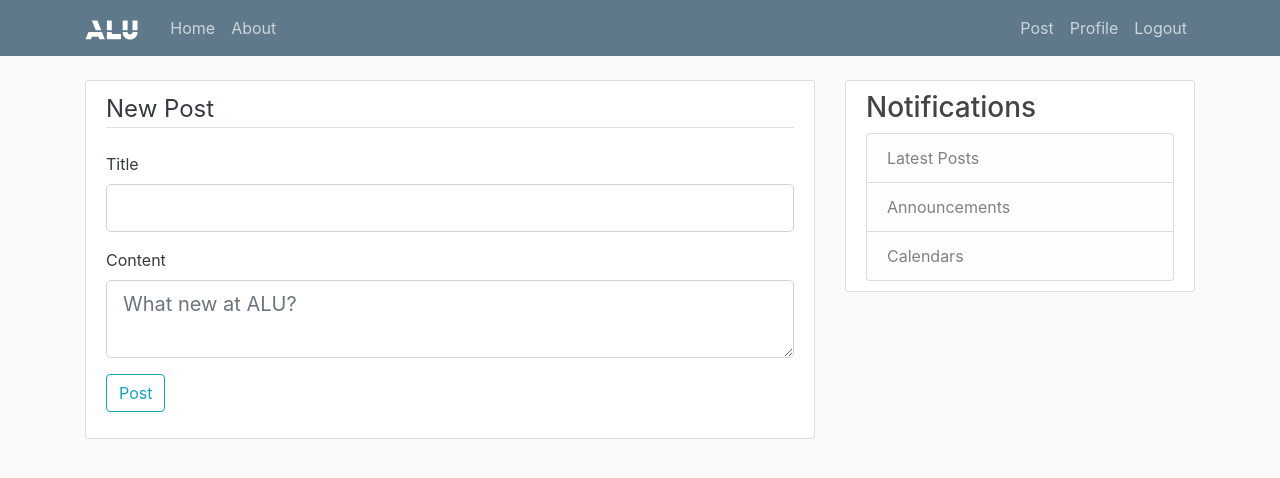
After one commit to ahmedmeshref/ALU_Blog, a Flask app: page /post/new in a window 1280 px wide. The commit adds this page. Shown: the top 478 px of the page. Run offline with Flask 2, Linux system fonts and the light colour scheme; the visitor is signed in with stand-in values (Sample User, id 1); some libraries are stand-ins or nearby versions.

```diff
--- a/blog/forms.py
+++ b/blog/forms.py
@@ -1,5 +1,6 @@
 from flask_wtf import FlaskForm
-from wtforms import StringField, PasswordField, SubmitField, BooleanField
+from wtforms import StringField, PasswordField, SubmitField, BooleanField, TextAreaField
+from flask_wtf.file import FileField, FileAllowed
 from wtforms.validators import DataRequired, Length, Email, EqualTo, ValidationError
 from blog.model import User
 from flask_login import current_user
@@ -23,7 +24,7 @@ class RegistrationForm(FlaskForm):
     def validate_username(self, username):
         username_exist = User.query.filter_by(username=username.data).first()
         if username_exist:
-            raise ValidationError('username already taken!')
+            raise ValidationError('username is already taken!')
 
 
 class LoginForm(FlaskForm):
@@ -35,9 +36,10 @@ class LoginForm(FlaskForm):
 
 class UpdateProfileForm(FlaskForm):
     """
-    allow the current users to update their user name
+    form for updating the username and picture fields
     """
     new_username = StringField('New Username', validators=[DataRequired(), Length(min=2, max=20)])
+    new_picture = FileField("Update Profile Picture", validators=[FileAllowed(['jpg', 'jpeg ', 'png'])])
     submit = SubmitField('Save Changes')
 
     def validate_new_username(self, new_username):
@@ -46,4 +48,14 @@ class UpdateProfileForm(FlaskForm):
             # check that the new username is unique
             username_exist = User.query.filter_by(username=new_username.data).first()
             if username_exist:
-                raise ValidationError('Username exists! Please choose another one')
+                raise ValidationError('username is already taken!')
+
+
+class AddPostForm(FlaskForm):
+    """
+    form for adding new posts
+    """
+    title = StringField("Title", validators=[DataRequired(), Length(min=2, max=30)])
+    content = TextAreaField("Content", validators=[DataRequired(), Length(min=10, max=500)],
+                            render_kw={"placeholder": "What new at ALU?"})
+    submit = SubmitField("Post")
--- a/blog/model.py
+++ b/blog/model.py
@@ -13,7 +13,7 @@ class User(db.Model, UserMixin):
     __tablename__ = "user"
     id = db.Column(db.Integer, primary_key=True)
     username = db.Column(db.String(20), unique=True, nullable=False)
-    profile_image = db.Column(db.String(20), nullable=False, default='defult.jpg')
+    profile_image = db.Column(db.String(20), nullable=False, default='profile.png')
     email = db.Column(db.String(50), unique=True, nullable=False)
     # we hash the user password to a 60 string long
     password = db.Column(db.String(60), nullable=False)
--- a/blog/routes.py
+++ b/blog/routes.py
@@ -1,22 +1,21 @@
-from flask import render_template, url_for, request, flash, redirect
+import os
+import re
+from PIL import Image
+from flask import render_template, url_for, request, flash, redirect, Markup
 from blog import app, db, bcrypt
-from blog.forms import RegistrationForm, LoginForm, UpdateProfileForm
+from blog.forms import RegistrationForm, LoginForm, UpdateProfileForm, AddPostForm
 from blog.model import User, Post
 from flask_login import login_user, current_user, logout_user, login_required
-
-posts = [
-    {
-        "author": "Ahmed Meshref",
-        "date_posted": "12/05/2019",
-        "title": "Facilitators are bad",
-        "content": "I need my tuition back!!"
-    }
-]
+import secrets
+from datetime import datetime
+from sqlalchemy import desc
 
 
 @app.route("/")
 def home():
-    return render_template("home.html", posts=posts)
+    posts = Post.query.order_by(desc(Post.date)).all()
+    return render_template("home.html", posts=posts, now=datetime.now().strftime("%Y-%m-%d %H:%M:%S"),
+                           datetime=datetime)
 
 
 @app.route("/about")
@@ -58,7 +57,7 @@ def login():
                     return redirect(next_page)
                 return redirect(url_for("home"))
             else:
-                flash("incorrect Email or password", "danger")
+                flash("incorrect email or password!", "danger")
     return render_template("login.html", title='Login', form=form)
 
 
@@ -73,17 +72,72 @@ def logout():
 def profile():
     if request.method == "POST":
         return redirect(url_for('change_profile'))
-    profile_image = url_for('static', filename='profile.png')
-    return render_template("profile.html", title="Account",
-                           profile_image=profile_image, change_profile=True)
+    image_f = url_for('static', filename='profile_pics/' + current_user.profile_image)
+    return render_template("profile.html", title=f"profile - {current_user.username}",
+                           profile_image=image_f, change_profile=True, hide_side_bar=True,
+                           now=datetime.now().strftime("%Y-%m-%d %H:%M:%S"),
+                           datetime=datetime,
+                           posts=Post.query.filter_by(user_id=current_user.id).all())
+
+
+def save_picture(new_picture):
+    # create a random string to be the name of the file
+    random_token = secrets.token_hex(8)
+    # extract the given picture's extension
+    pic_ext = re.findall(r"\.[a-zA-Z]+", new_picture.filename)[-1]
+    new_picture_fn = random_token + pic_ext
+    # get the path to store the new picture in (application path + static folder)
+    new_picture_path = os.path.join(app.root_path, 'static/profile_pics', new_picture_fn)
+    # resize the image
+    picture_f = Image.open(new_picture)
+    picture_f.thumbnail((250, 250))
+    # save the picture
+    picture_f.save(new_picture_path)
+    return new_picture_fn
+
+
+def delete_current_picture():
+    picture_file = current_user.profile_image
+    # join the path of the current user's profile picture
+    picture_path = os.path.join(app.root_path, 'static/profile_pics', picture_file)
+    # delete the picture
+    os.remove(picture_path)
 
 
 @app.route("/change_profile_info", methods=['POST', 'GET'])
+@login_required
 def change_profile():
+    form = UpdateProfileForm()
     if request.method == 'POST':
-        pass
-    else:
-        form = UpdateProfileForm()
-        profile_image = url_for('static', filename='profile.png')
-        return render_template("edit_profile.html", title="Account",
-                               profile_image=profile_image, form=form)
+        if form.validate_on_submit():
+            if form.new_picture.data:
+                # delete the current picture from the profile_pics file locally
+                delete_current_picture()
+                # add the given picture to the profile_pics file and get the path of the picture
+                new_picture_fn = save_picture(form.new_picture.data)
+                # change the name of the profile picture in the database in the database
+                current_user.profile_image = new_picture_fn
+                flash("Your profile picture has been updated successfully", "success")
+            if form.new_username.data != current_user.username:
+                current_user.username = form.new_username.data
+                flash("Your username has been updated successfully", "success")
+            db.session.commit()
+            return redirect(url_for('profile'))
+    # set the value of the new username to the current username
+    form.new_username.data = current_user.username
+    image_f = url_for('static', filename='profile_pics/' + current_user.profile_image)
+    return render_template("edit_profile.html", title="Edit Profile",
+                           profile_image=image_f, form=form, hide_side_bar=True)
+
+
+@app.route("/post/new", methods=["GET", "POST"])
+@login_required
+def new_post():
+    form = AddPostForm()
+    if request.method == 'POST':
+        if form.validate_on_submit():
+            post = Post(title=form.title.data, content=form.content.data, author=current_user)
+            db.session.add(post)
+            db.session.commit()
+            return redirect(url_for('home'))
+    return render_template("add_post.html", title="Add New Post", form=form)
--- a/blog/static/main.css
+++ b/blog/static/main.css
@@ -78,3 +78,18 @@ a.article-title:hover {
 .account-heading {
   font-size: 2.5rem;
 }
+
+
+/*login form*/
+
+.form-elegant .font-small {
+font-size: 0.8rem; }
+
+.form-elegant .z-depth-1a {
+-webkit-box-shadow: 0 2px 5px 0 rgba(55, 161, 255, 0.26), 0 4px 12px 0 rgba(121, 155, 254, 0.25);
+box-shadow: 0 2px 5px 0 rgba(55, 161, 255, 0.26), 0 4px 12px 0 rgba(121, 155, 254, 0.25); }
+
+.form-elegant .z-depth-1-half,
+.form-elegant .btn:hover {
+-webkit-box-shadow: 0 5px 11px 0 rgba(85, 182, 255, 0.28), 0 4px 15px 0 rgba(36, 133, 255, 0.15);
+box-shadow: 0 5px 11px 0 rgba(85, 182, 255, 0.28), 0 4px 15px 0 rgba(36, 133, 255, 0.15); }
--- /dev/null
+++ b/blog/templates/add_post.html
@@ -0,0 +1,43 @@
+{% extends 'base.html' %}
+
+
+{% block content %}
+<div class="content-section text-dark">
+    <form action="" method="POST">
+        {{ form.hidden_tag() }}
+        <fieldset class="form-group">
+            <legend class="border-bottom mb-4 text-lg">New Post</legend>
+            <div class="form-group">
+                {{ form.title.label(class='form-control-label') }}
+                {% if form.title.errors %}
+                    {{ form.title(class="form-control form-control-lg is-invalid")}}
+                    <div class="invalid-feedback">
+                        {% for error in form.title.errors %}
+                            <span>{{ error }} </span>
+                        {% endfor %}
+                    </div>
+                {% else %}
+                    {{ form.title(class="form-control form-control-lg") }}
+                {% endif %}
+            </div>
+
+            <div>
+                {{ form.content.label(class=("form-control-label")) }}
+                {% if form.content.errors %}
+                    {{ form.content(class="form-control form-control-lg is-invalid")}}
+                    <div class="invalid-feedback">
+                        {% for error in form.content.errors %}
+                            <span>{{ error }} </span>
+                        {% endfor %}
+                    </div>
+                {% else %}
+                    {{ form.content(class="form-control form-control-lg") }}
+                {% endif %}
+            </div>
+        </fieldset>
+        <div class="form-group">
+            {{ form.submit(class="btn btn-outline-info") }}
+        </div>
+    </form>
+</div>
+{% endblock %}
--- a/blog/templates/base.html
+++ b/blog/templates/base.html
@@ -7,7 +7,7 @@
           integrity="sha384-ggOyR0iXCbMQv3Xipma34MD+dH/1fQ784/j6cY/iJTQUOhcWr7x9JvoRxT2MZw1T" crossorigin="anonymous">
     <link rel="stylesheet" href="{{ url_for('static', filename= 'main.css') }}">
     {% if title %}
-        <title>Blog - {{title}}</title>
+        <title>{{ title }}</title>
     {% else %}
         <title> Blog Home</title>
     {% endif %}
@@ -16,7 +16,7 @@
     <header class="site-header">
       <nav class="navbar navbar-expand-md navbar-dark bg-steel fixed-top">
         <div class="container">
-          <a class="navbar-brand mr-4" href="{{ url_for('home') }}"><img src="static/logo.png" alt="ALU" height="20px"></a>
+          <a class="navbar-brand mr-4" href="{{ url_for('home') }}"><img src="{{ url_for('static', filename='logo.png')}}" alt="ALU" height="20px"></a>
           <button class="navbar-toggler" type="button" data-toggle="collapse" data-target="#navbarToggle" aria-controls="navbarToggle" aria-expanded="false" aria-label="Toggle navigation">
             <span class="navbar-toggler-icon"></span>
           </button>
@@ -28,6 +28,7 @@
             <!-- Navbar Right Side -->
             <div class="navbar-nav">
               {% if current_user.is_authenticated %}
+                <a class="nav-item nav-link" href="{{ url_for('new_post') }}">Post</a>
                 <a class="nav-item nav-link" href="{{ url_for('profile') }}">Profile</a>
                 <a class="nav-item nav-link" href="{{ url_for('logout') }}">Logout</a>
               {% else %}
@@ -46,13 +47,14 @@
             {% if messages %}
                 {% for cate, msg in messages %}
                     <div class="alert alert-{{cate}}">
-                        {{msg}}
+                        {{ msg }}
                     </div>
                 {% endfor %}
             {% endif %}
           {% endwith %}
           {% block content %}{% endblock %}
         </div>
+        {% if not hide_side_bar %}
             <div class="col-md-4">
               <div class="content-section">
                 <h3>Notifications</h3>
@@ -63,6 +65,7 @@
                   </ul>
               </div>
             </div>
+      {% endif %}
       </div>
     </main>
     <script src="https://code.jquery.com/jquery-3.3.1.slim.min.js" integrity="sha384-q8i/X+965DzO0rT7abK41JStQIAqVgRVzpbzo5smXKp4YfRvH+8abtTE1Pi6jizo" crossorigin="anonymous"></script>
--- a/blog/templates/profile.html
+++ b/blog/templates/profile.html
@@ -18,4 +18,5 @@
       {% block change_username %}
       {% endblock %}
     </div>
+    {% include "home.html" %}
 {% endblock %}
```
Also changed, not shown: blog/templates/about.html (+8 -8 lines), blog/templates/edit_profile.html (+11 -2 lines), blog/templates/home.html (+18 -2 lines), test.py (added, +9 -0 lines), blog/static/alu-logo.jpg (deleted), blog/static/profile.jpg (deleted), blog/static/profile_pics/5ec335956c49e2bb.jpg (added), blog/static/profile_pics/profile.png (renamed from blog/static/profile.png). Lines whose indentation alone changed are shown as unchanged.
